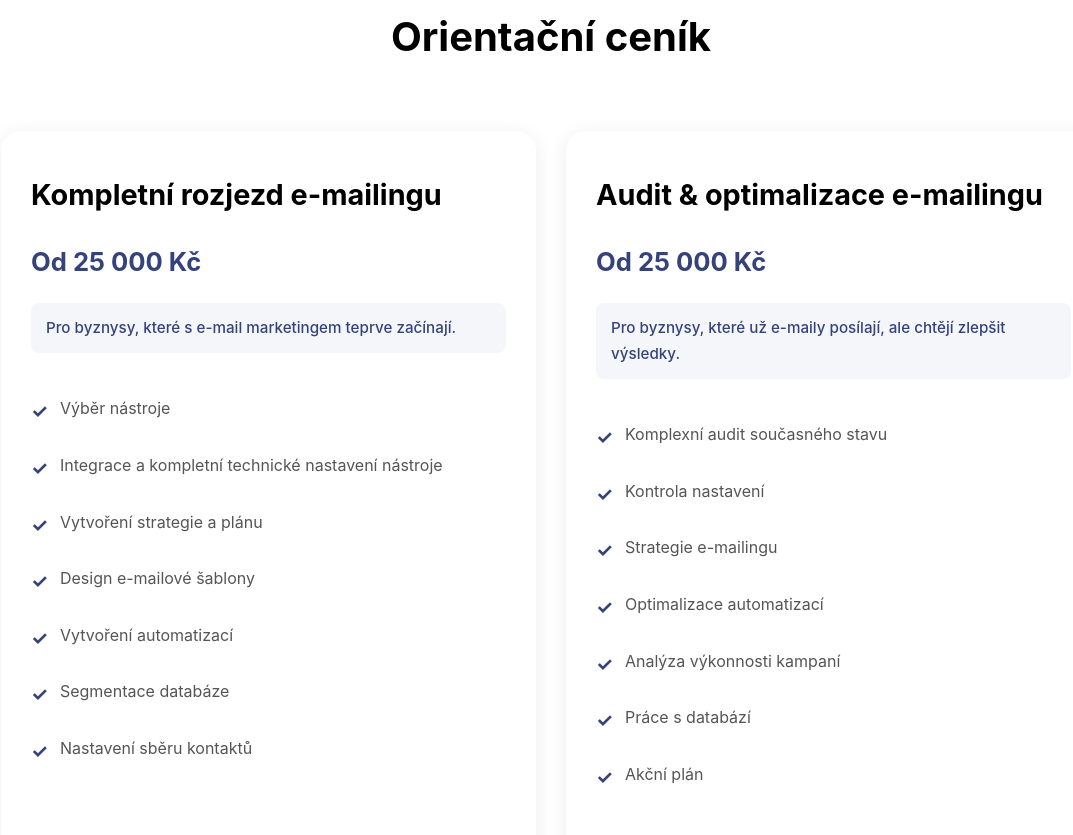
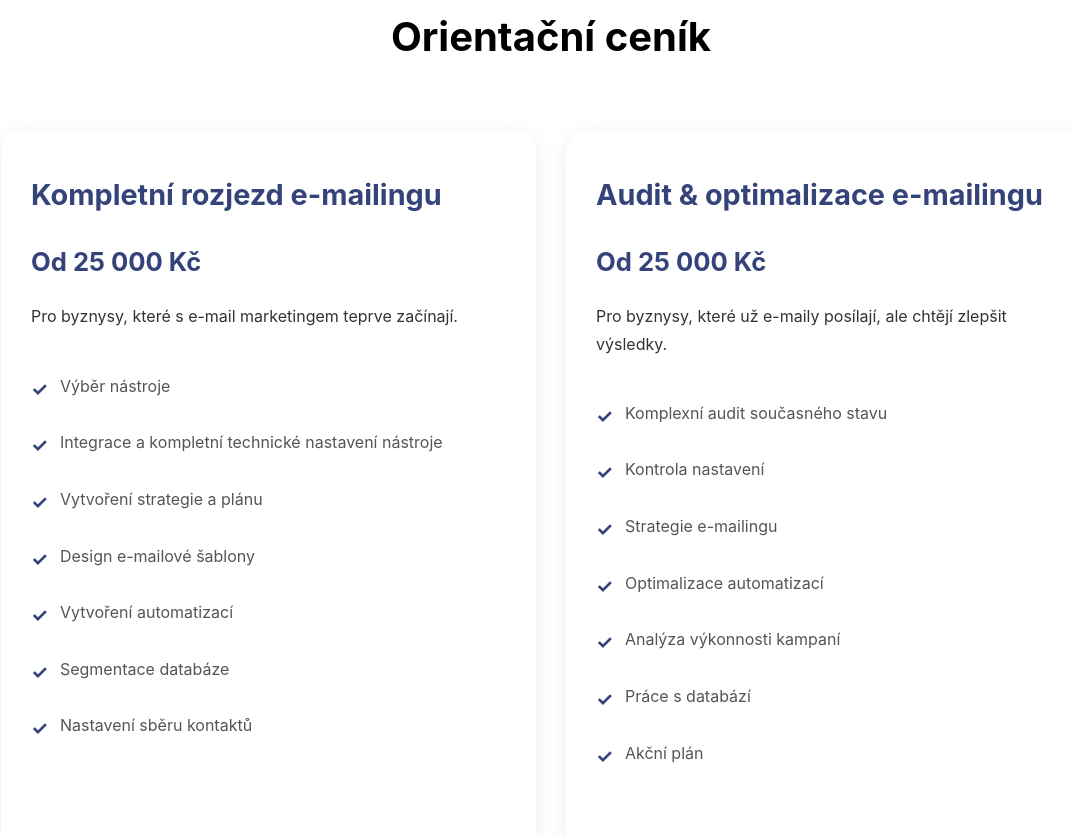
Before and after one commit to tomaszalesakcz/tomaszalesak, a plain HTML site: page index.html in a window 1280 px wide. Shown: the part 2245-3080 px from the top of the page, without its empty margins (89-1162 px from the left). Drawn offline with Linux system fonts and the light colour scheme.

Commit message:
Update index.html

```diff
--- a/index.html
+++ b/index.html
@@ -319,9 +319,8 @@
 
         .pricing-card h3 {
             font-size: 1.8rem;
-            color: #000000;
+            color: #35437b;
             margin-bottom: 15px;
-            font-weight: 700;
         }
 
         .pricing-card .price {
@@ -335,16 +334,6 @@
             font-size: 0.9rem;
             font-weight: 400;
             color: #666;
-        }
-
-        .pricing-description {
-            font-size: 0.95rem;
-            color: #35437b;
-            margin: 15px 0 25px 0;
-            padding: 12px 15px;
-            background: #f5f6fa;
-            border-radius: 8px;
-            font-weight: 500;
         }
 
         .pricing-features {
```
